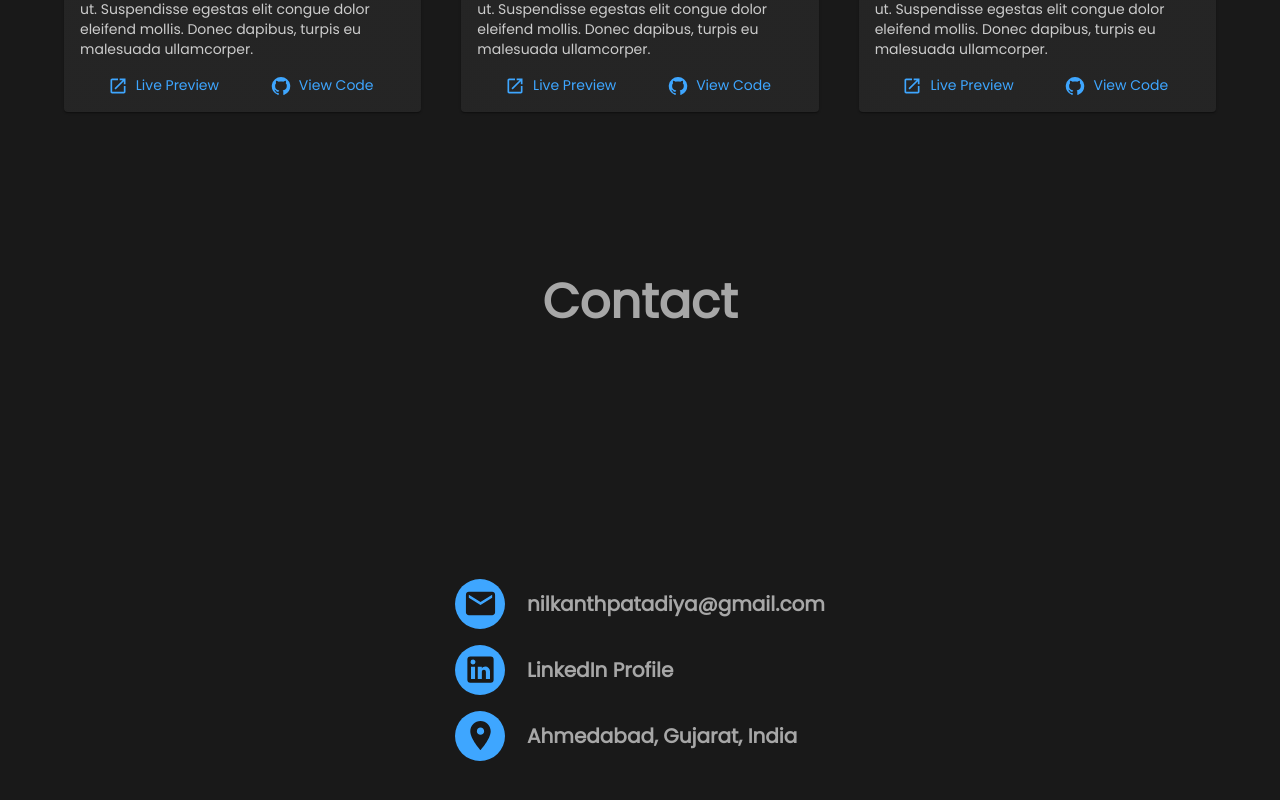
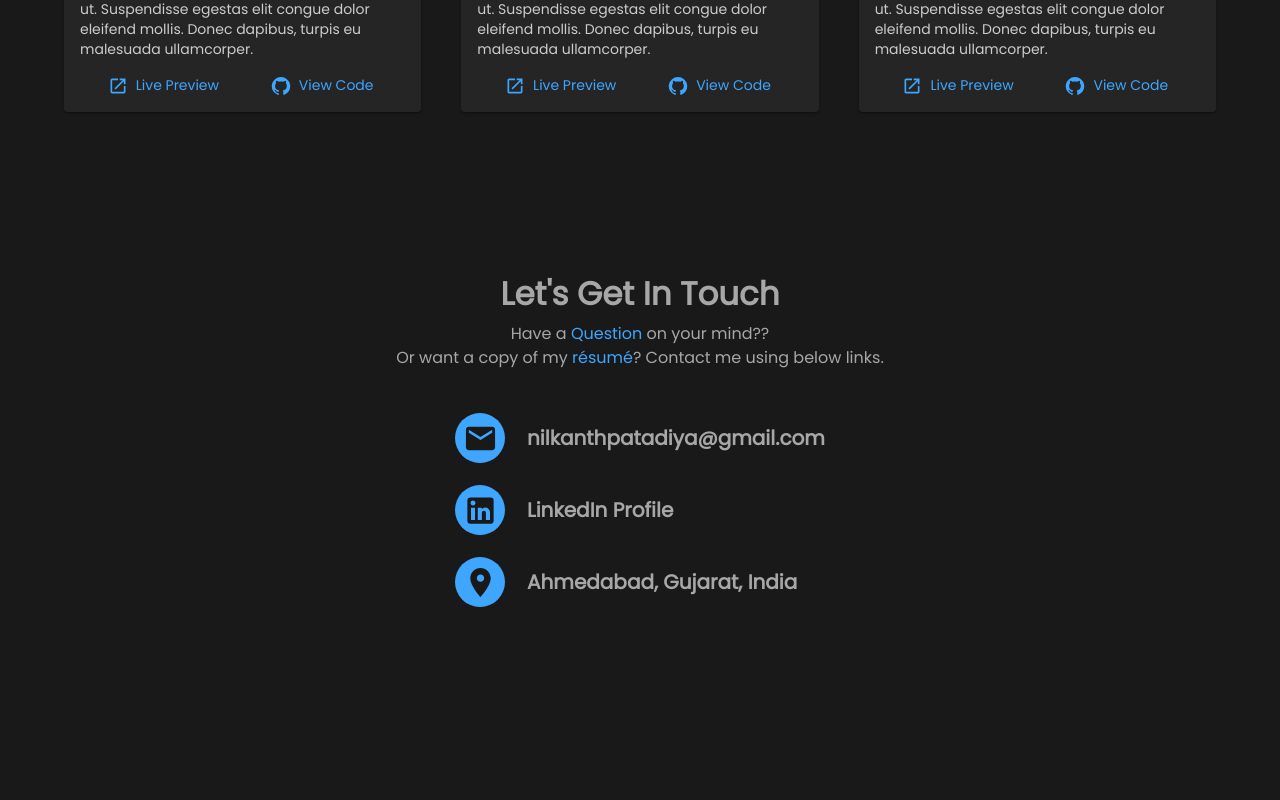
Before and after one commit to Pradyumna-1/ipradyumna, a React (Vite) app: page / in a window 1280 px wide. Shown: the part 2758-3558 px from the top of the page. Built offline with nearby package versions, Linux system fonts and the light colour scheme.

Commit message:
Update contact page CSS

```diff
--- a/src/components/Contact.tsx
+++ b/src/components/Contact.tsx
@@ -5,7 +5,7 @@ import {
   ListItemAvatar,
   ListItemText,
   Typography,
-  ListItem,
+  Link,
 } from "@mui/material"
 import { CommonProps } from "../App.props"
 import LinkedInIcon from "@mui/icons-material/LinkedIn"
@@ -16,16 +16,31 @@ import { CustomAvatar } from "../styles/styledComponents"
 const Contact = ({ secHeight, navID }: CommonProps) => {
   return (
     <section id={navID}>
-      <Grid container sx={{ minHeight: secHeight, alignItems: "flex-start" }}>
-        <Grid item xs={12}>
-          <Typography variant="h3" textAlign={"center"} my={3}>
-            Contact
+      <Grid container sx={{ minHeight: secHeight, alignContent: "flex-start" }}>
+        <Grid item xs={12} py={3} textAlign={"center"}>
+          <Typography variant="h4">Let's Get In Touch</Typography>
+          <Typography mt={1}>
+            Have a <Link underline="none">Question</Link> on your mind??
+          </Typography>
+          <Typography>
+            Or want a copy of my <Link underline="none">résumé</Link>? Contact
+            me using below links.
           </Typography>
         </Grid>
         <Grid item container alignItems={"center"} justifyContent={"center"}>
-          <Grid item>
-            <List sx={{ bgcolor: "background.paper" }}>
-              <ListItemButton href={`mailto:${emailID}`}>
+          <Grid item sx={{ bgcolor: "background.paper" }}>
+            <List>
+              <ListItemButton
+                href={`mailto:${emailID}`}
+                sx={{
+                  border: 3,
+                  borderRadius: 2,
+                  borderColor: "transparent",
+                  "&:hover": {
+                    borderColor: "primary.main",
+                  },
+                }}
+              >
                 <ListItemAvatar>
                   <CustomAvatar>
                     <EmailIcon fontSize="large" />
@@ -40,6 +55,14 @@ const Contact = ({ secHeight, navID }: CommonProps) => {
                 href={linkedInProfile}
                 target="_blank"
                 rel="noopener"
+                sx={{
+                  border: 3,
+                  borderRadius: 2,
+                  borderColor: "transparent",
+                  "&:hover": {
+                    borderColor: "primary.main",
+                  },
+                }}
               >
                 <ListItemAvatar>
                   <CustomAvatar>
@@ -51,7 +74,17 @@ const Contact = ({ secHeight, navID }: CommonProps) => {
                   primary="LinkedIn Profile"
                 />
               </ListItemButton>
-              <ListItem>
+              <ListItemButton
+                sx={{
+                  border: 3,
+                  borderRadius: 2,
+                  borderColor: "transparent",
+                  "&:hover": {
+                    borderColor: "primary.main",
+                    cursor: "initial",
+                  },
+                }}
+              >
                 <ListItemAvatar>
                   <CustomAvatar>
                     <LocationOnIcon fontSize="large" />
@@ -61,7 +94,7 @@ const Contact = ({ secHeight, navID }: CommonProps) => {
                   primaryTypographyProps={{ pl: 2, variant: "h6" }}
                   primary={myAddress}
                 />
-              </ListItem>
+              </ListItemButton>
             </List>
           </Grid>
         </Grid>
```
